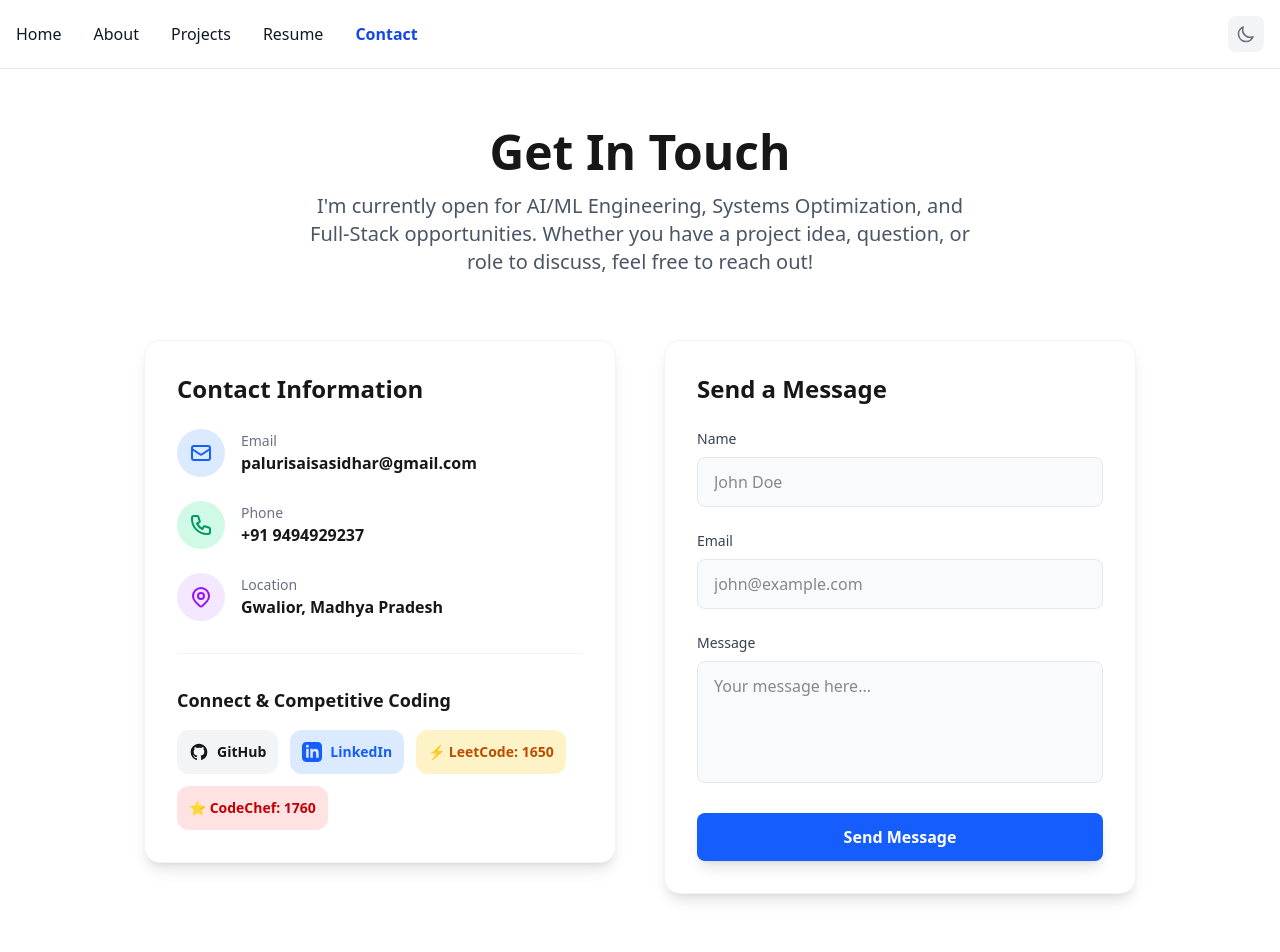
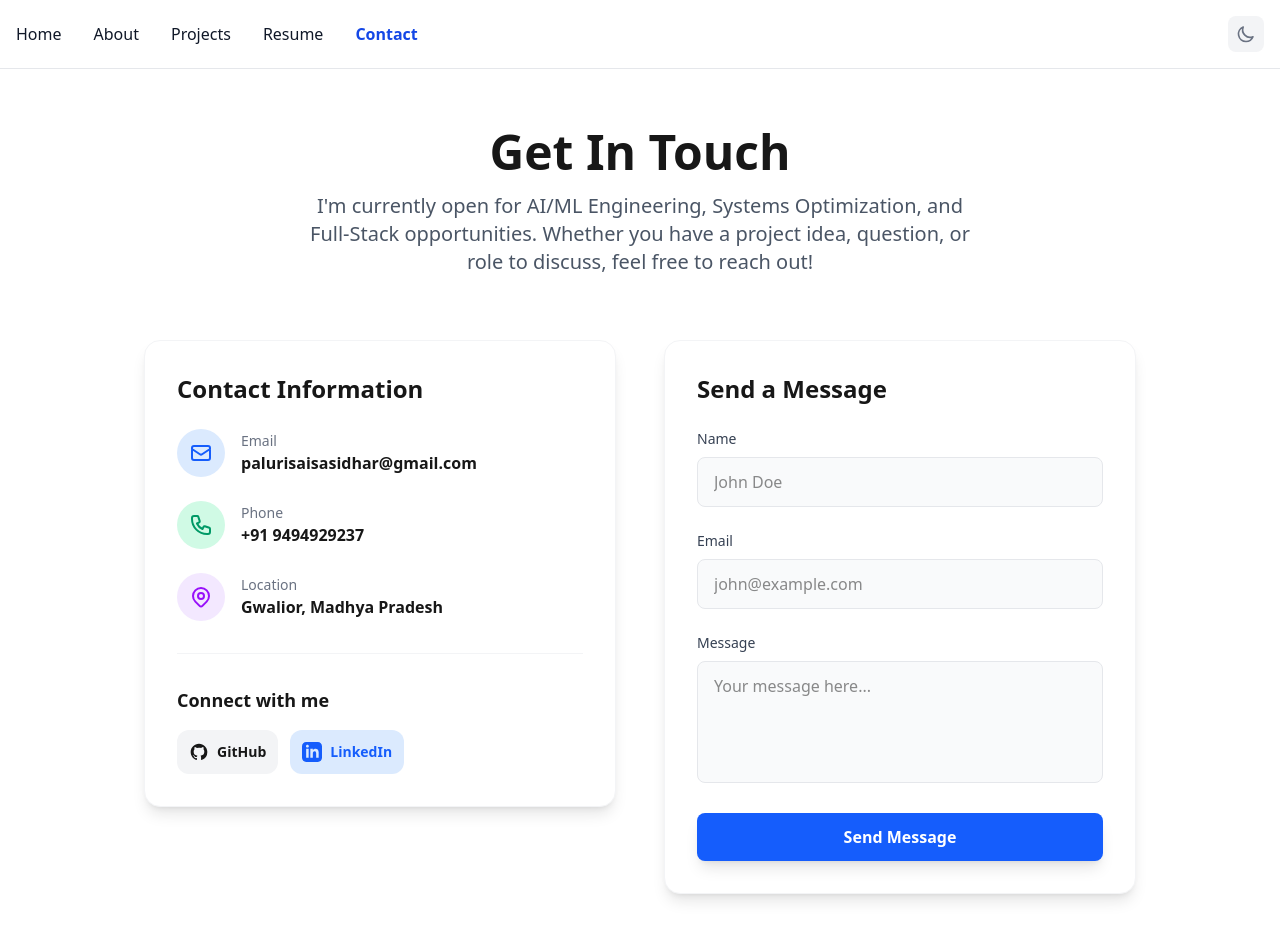
Before and after one commit to saisasidharpaluri/portfolio_01, a Next.js app: page /contact in a window 1280 px wide. Shown: the top 952 px of the page. Built offline with nearby package versions, Linux system fonts and the light colour scheme.

Commit message:
Remove LeetCode and CodeChef badges from contact page

```diff
--- a/src/app/contact/page.tsx
+++ b/src/app/contact/page.tsx
@@ -70,7 +70,7 @@ export default function Contact() {
                 </div>
 
                 <div className="mt-8 pt-8 border-t border-gray-100 dark:border-gray-700">
-                    <h4 className="text-lg font-bold mb-4">Connect & Competitive Coding</h4>
+                    <h4 className="text-lg font-bold mb-4">Connect with me</h4>
                     <div className="flex flex-wrap gap-3">
                         <a href="https://github.com/saisasidharpaluri" target="_blank" rel="noopener noreferrer" className="p-3 bg-gray-100 dark:bg-gray-700 rounded-xl hover:bg-gray-200 dark:hover:bg-gray-600 transition-colors flex items-center gap-2 text-sm font-semibold" aria-label="GitHub">
                              <svg className="w-5 h-5" fill="currentColor" viewBox="0 0 24 24"><path fillRule="evenodd" d="M12 2C6.477 2 2 6.484 2 12.017c0 4.425 2.865 8.18 6.839 9.504.5.092.682-.217.682-.483 0-.237-.008-.868-.013-1.703-2.782.605-3.369-1.343-3.369-1.343-.454-1.158-1.11-1.466-1.11-1.466-.908-.62.069-.608.069-.608 1.003.07 1.531 1.032 1.531 1.032.892 1.53 2.341 1.088 2.91.832.092-.647.35-1.088.636-1.338-2.22-.253-4.555-1.113-4.555-4.951 0-1.093.39-1.988 1.029-2.688-.103-.253-.446-1.272.098-2.65 0 0 .84-.27 2.75 1.026A9.564 9.564 0 0112 6.844c.85.004 1.705.115 2.504.337 1.909-1.296 2.747-1.027 2.747-1.027.546 1.379.202 2.398.1 2.651.64.7 1.028 1.595 1.028 2.688 0 3.848-2.339 4.695-4.566 4.943.359.309.678.92.678 1.855 0 1.338-.012 2.419-.012 2.747 0 .268.18.58.688.482A10.019 10.019 0 0022 12.017C22 6.484 17.522 2 12 2z" clipRule="evenodd" /></svg>
@@ -80,12 +80,6 @@ export default function Contact() {
                              <svg className="w-5 h-5" fill="currentColor" viewBox="0 0 24 24"><path d="M19 0h-14c-2.761 0-5 2.239-5 5v14c0 2.761 2.239 5 5 5h14c2.762 0 5-2.239 5-5v-14c0-2.761-2.238-5-5-5zm-11 19h-3v-11h3v11zm-1.5-12.268c-.966 0-1.75-.79-1.75-1.764s.784-1.764 1.75-1.764 1.75.79 1.75 1.764-.783 1.764-1.75 1.764zm13.5 12.268h-3v-5.604c0-3.368-4-3.113-4 0v5.604h-3v-11h3v1.765c1.396-2.586 7-2.777 7 2.476v6.759z"/></svg>
                              LinkedIn
                         </a>
-                        <span className="p-3 bg-amber-100 dark:bg-amber-900/30 text-amber-700 dark:text-amber-300 rounded-xl text-sm font-semibold flex items-center gap-1.5">
-                             ⚡ LeetCode: 1650
-                        </span>
-                        <span className="p-3 bg-red-100 dark:bg-red-900/30 text-red-700 dark:text-red-300 rounded-xl text-sm font-semibold flex items-center gap-1.5">
-                             ⭐ CodeChef: 1760
-                        </span>
                     </div>
                 </div>
             </div>
```
